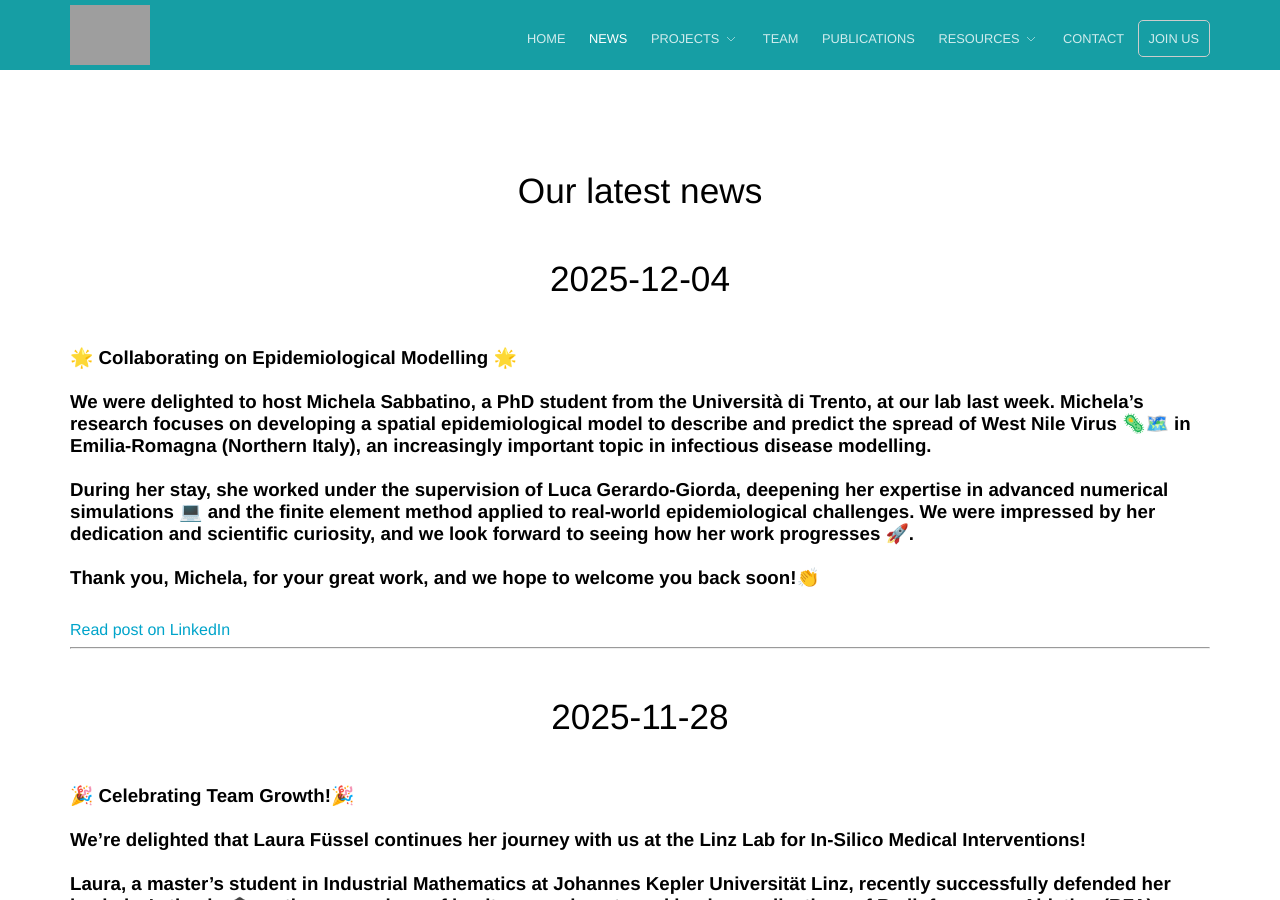
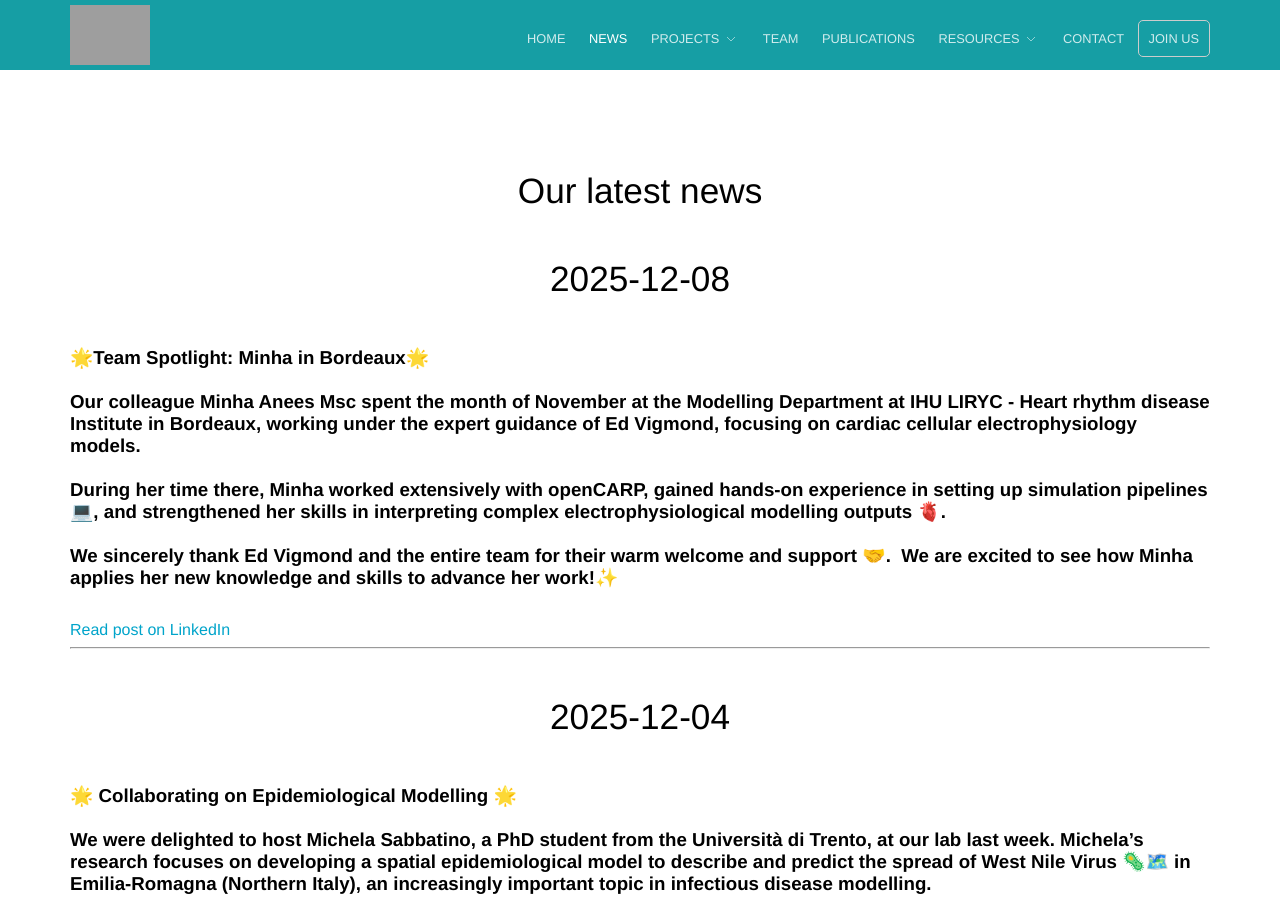
Before and after one commit to linzlabinsilmed/linzlabinsilmed.github.io, a Jekyll site: the page built from news.html, in a window 1280 px wide and 900 px high. Built offline with Jekyll 4.4.1, drawn with Linux system fonts in a browser that asks for light colours; some of the changed text lies outside the part shown; grey boxes are pictures that could not be loaded.

Commit message:
Update LinkedIn feed [auto]

```diff
--- a/_data/linkedin_feed.yml
+++ b/_data/linkedin_feed.yml
@@ -1,3 +1,24 @@
+- title: >-
+    🌟Team Spotlight: Minha in Bordeaux🌟
+
+
+    Our colleague Minha Anees Msc spent the month of November at the Modelling
+    Department at IHU LIRYC - Heart rhythm disease Institute in Bordeaux,
+    working under the expert guidance of Ed Vigmond, focusing on cardiac
+    cellular electrophysiology models.
+
+
+    During her time there, Minha worked extensively with openCARP, gained
+    hands-on experience in setting up simulation pipelines💻, and strengthened
+    her skills in interpreting complex electrophysiological modelling outputs
+    🫀.
+
+
+    We sincerely thank Ed Vigmond and the entire team for their warm welcome and
+    support 🤝.  We are excited to see how Minha applies her new knowledge and
+    skills to advance her work!✨
+  url: https://www.linkedin.com/posts/linz-lab-for-in-silico-medical-interventions_team-spotlight-minha-in-bordeaux-our-activity-7403780396506693634-2jMs
+  published: 2025-12-08
 - title: >-
     🌟 Collaborating on Epidemiological Modelling 🌟
 
@@ -257,6 +278,3 @@
     such an inspiring event, and we are already looking forward to CinC 2026! 👏
   url: https://www.linkedin.com/posts/linz-lab-for-in-silico-medical-interventions_our-team-had-the-pleasure-of-participating-activity-7379055534290780160-O3WY
   published: 2025-10-01
-- title: Thank you for the great moments
-  url: https://www.linkedin.com/posts/linz-lab-for-in-silico-medical-interventions_migem-workshop-on-september-11th-activity-7376631527977402368-Lqiz
-  published: 2025-09-24
```
